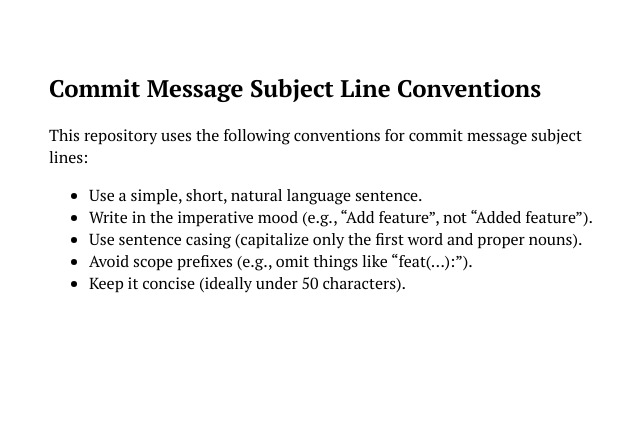
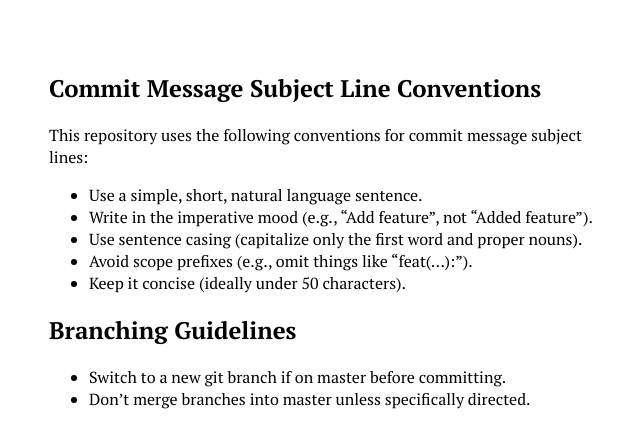
Before and after one commit to jamesfischer8/jamesfischer8.github.io, a Jekyll site: the page built from AGENTS.md, in a window 1280 px wide. Shown: the top 448 px of the page, without its empty margins (107-747 px from the left). Built offline with Jekyll 4.4.1, drawn with Linux system fonts in a browser that asks for light colours; our own code applies the rules of GitHub Pages for plain Markdown files.

Commit message:
Add branching guidelines to AGENTS.md

```diff
--- a/AGENTS.md
+++ b/AGENTS.md
@@ -8,3 +8,8 @@ lines:
 - Use sentence casing (capitalize only the first word and proper nouns).
 - Avoid scope prefixes (e.g., omit things like "feat(...):").
 - Keep it concise (ideally under 50 characters).
+
+## Branching Guidelines
+
+- Switch to a new git branch if on master before committing.
+- Don't merge branches into master unless specifically directed.
```
